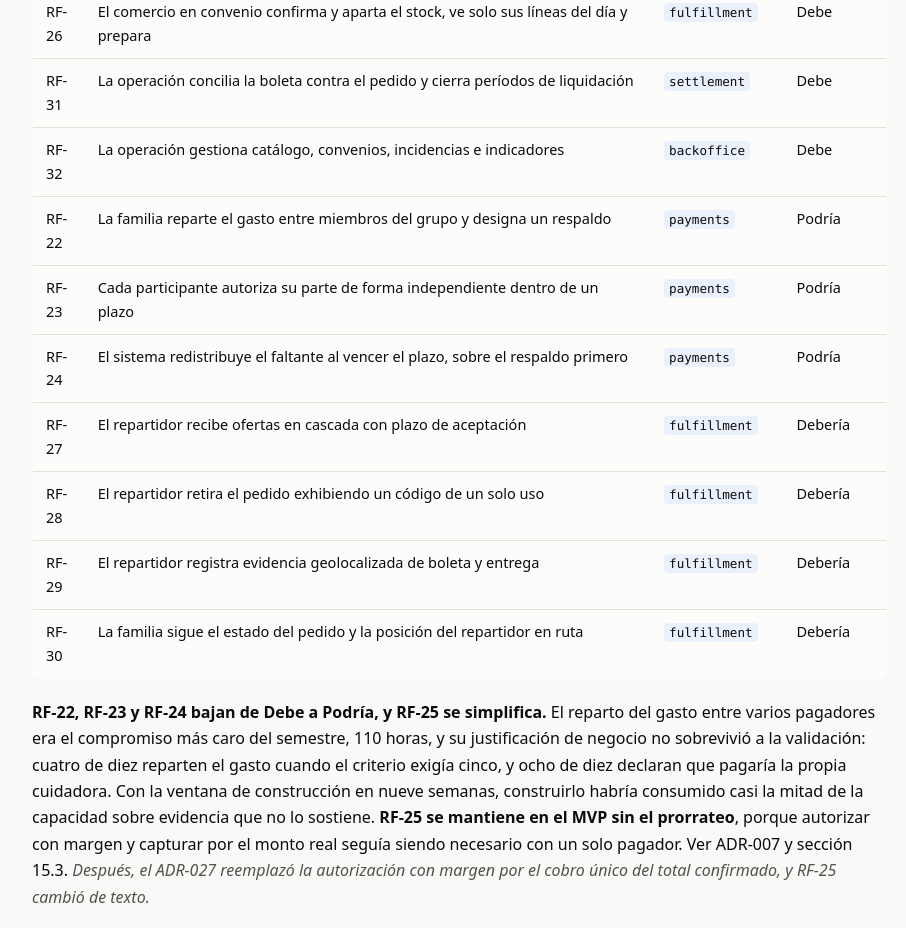
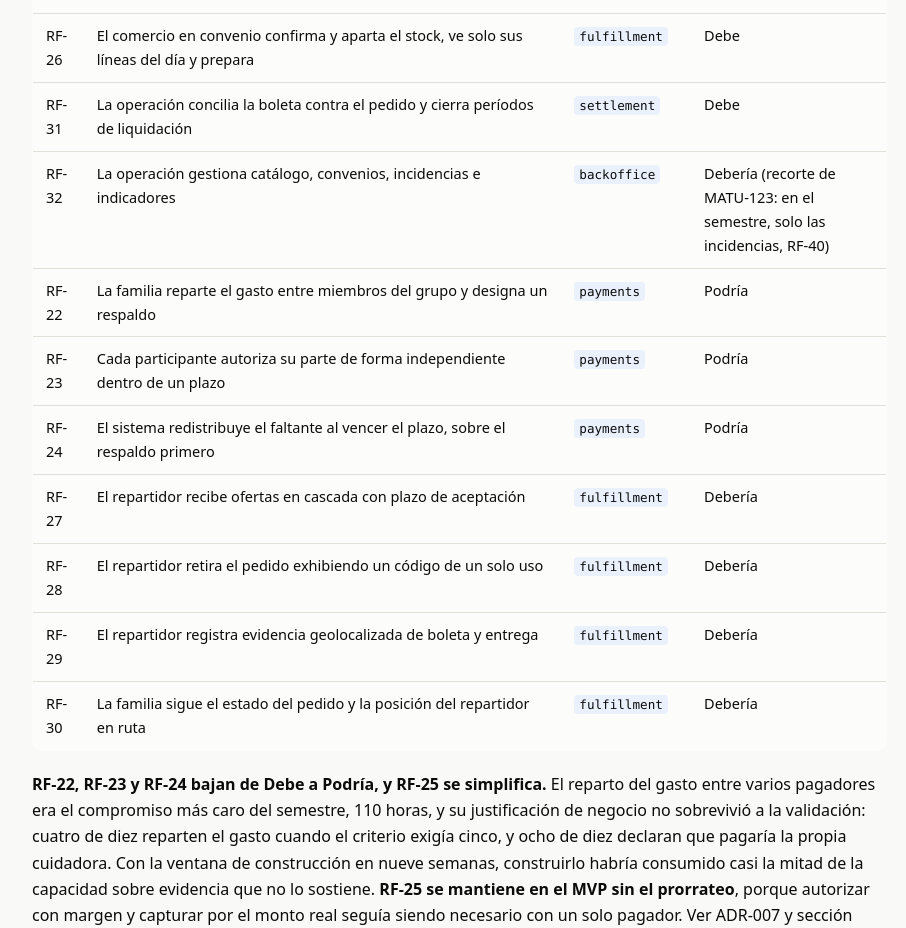
Before and after one commit to MartinHenriquez131/MATU, a plain HTML site: page docs/arquitectura.html in a window 1280 px wide. Shown: the part 10642-11570 px from the top of the page, without its empty margins (333-1239 px from the left). Drawn offline with Linux system fonts and the light colour scheme.

Commit message:
MATU-123: el mismo recorte en arquitectura.html
Co-Authored-By: Claude Opus 5.5 <noreply@anthropic.com>

```diff
--- a/docs/arquitectura.html
+++ b/docs/arquitectura.html
@@ -703,7 +703,7 @@ h2{page-break-after:avoid}figure.chart,table{page-break-inside:avoid}}
 <td>RF-32</td>
 <td>La operación gestiona catálogo, convenios, incidencias e indicadores</td>
 <td><code>backoffice</code></td>
-<td>Debe</td>
+<td>Debería (recorte de MATU-123: en el semestre, solo las incidencias, RF-40)</td>
 </tr>
 <tr>
 <td>RF-22</td>
@@ -3235,6 +3235,7 @@ jobs:
 <p><strong>Alcance resultante: 213 horas contra 270 de capacidad, con 57 horas de holgura, un 21%.</strong></p>
 <p><strong>Por qué la holgura es tan alta a propósito, y no es sobra.</strong> Nueve semanas no admiten recuperar un atraso: no hay sprint de colchón al final. La v1.1 agregaba que el equipo aprendería Flutter mientras construía, costo que el ADR-026 eliminó. Y la experiencia de la v1.0, que declaraba 4,4% de holgura sobre trece semanas, mostró que una holgura de un dígito es optimismo aritmético. <strong>Un 21% sobre nueve semanas es aproximadamente dos sprints de reserva, que es lo mínimo defendible.</strong></p>
 <p><strong>Y el recorte se propaga.</strong> RF-22 a RF-24 bajan a <em>Podría</em> en la sección 3.3, RF-16 a RF-19 bajan a <em>Debería</em> en la 3.2, la sección 8.1 pierde los estados de recaudación, la 8.3 se reescribe y la 12.4 pasa de doce casos obligatorios a siete, que el ADR-027 dejó después en nueve. <strong>Un recorte que no se propaga al catálogo de requisitos, a las máquinas de estado y al plan de pruebas no es un recorte, es una intención.</strong></p>
+<p><strong>Recorte de RF-32 (MATU-123, decisión de Jorge del 18 de noviembre).</strong> RF-32 baja a <em>Debería</em> en la sección 3.3. En el semestre, la operación gestiona solo las incidencias de un pedido (RF-40, MATU-81) y opera los pedidos desde su consola (MATU-63). El catálogo y los convenios se cargan con la semilla de la demo, porque el piloto usa comercios ficticios, y los cuatro indicadores del primer recorte quedan para después. Es el atributo que esta misma sección pone primero ante un atraso. La puerta de trazabilidad del CI deja de exigirle prueba a RF-32.</p>
 <p><strong>Lo que no se saca bajo ninguna circunstancia:</strong> la ficha de relevo, el acceso de relevo, la predicción de quiebre y la exportación de lista. Son el producto.</p>
 <h3 id="154-plan-de-sprints">15.4 Plan de sprints</h3>
 <blockquote>
```
